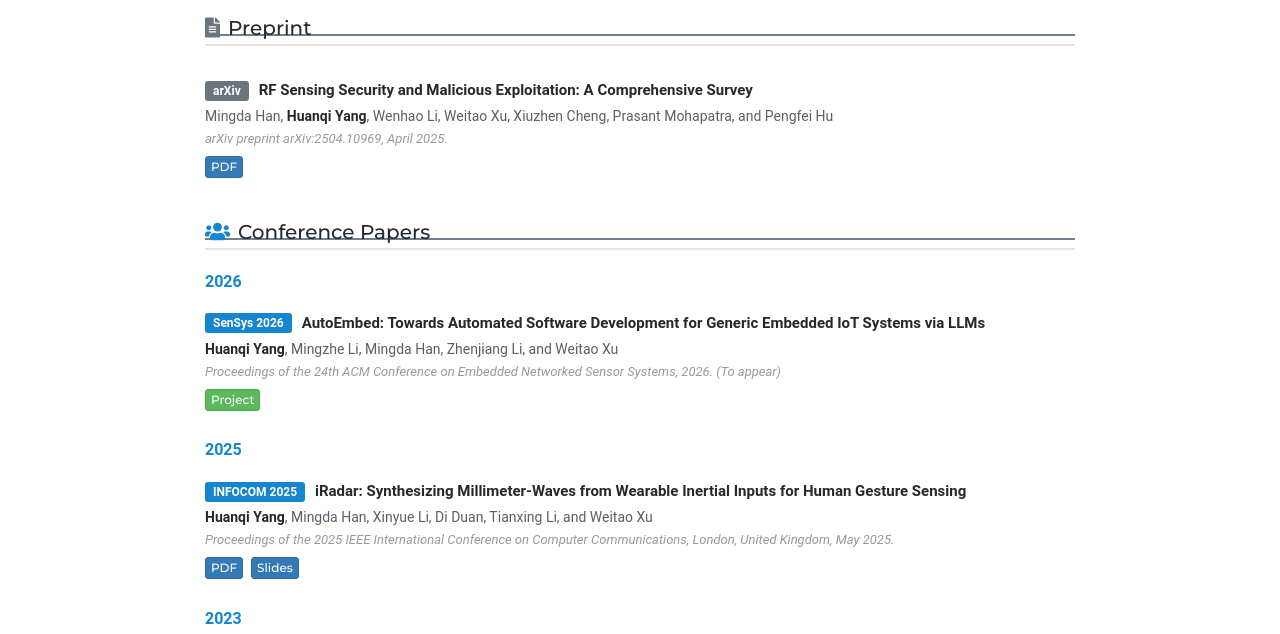
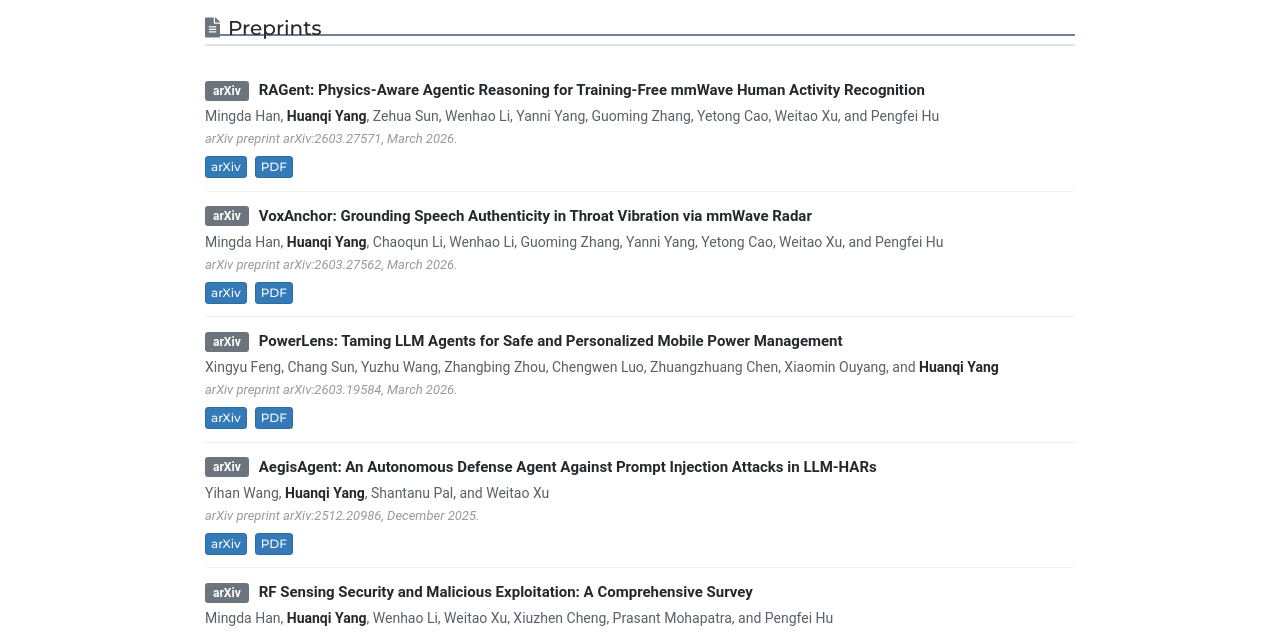
Before and after one commit to wwes7/wwes7.github.io, a plain HTML site: page research.html in a window 1280 px wide. Shown: the part 272-906 px from the top of the page. Drawn offline with nearby package versions, Linux system fonts and the light colour scheme; a script that the page names is missing; some icons are missing.

Commit message:
Update publications and AutoSys organization details

```diff
--- a/js/main.js
+++ b/js/main.js
@@ -28,11 +28,13 @@ $(document).ready(function() {
 
 
   var details = document.getElementById('details');
-var summary = document.getElementById('summary');
+  var summary = document.getElementById('summary');
 
-details.addEventListener('toggle', function() {
-  summary.textContent = details.open ? "Less ▲" : "More ▼";
-});
+  if (details && summary) {
+    details.addEventListener('toggle', function() {
+      summary.textContent = details.open ? "Less ▲" : "More ▼";
+    });
+  }
   // tooltips function
   $(function() {
     $('[data-toggle="tooltip"]').tooltip()
--- a/research.html
+++ b/research.html
@@ -184,7 +184,59 @@
         <!-- PREPRINT -->
         <!-- ============================================================ -->
         <div class="pub-section">
-          <h3><i class="fas fa-file-alt" style="color:#6c757d; margin-right:8px;"></i>Preprint</h3>
+          <h3><i class="fas fa-file-alt" style="color:#6c757d; margin-right:8px;"></i>Preprints</h3>
+
+          <div class="pub-item">
+            <span class="pub-venue pub-venue-preprint">arXiv</span>
+            <span class="pub-title">RAGent: Physics-Aware Agentic Reasoning for Training-Free mmWave Human Activity Recognition</span>
+            <div class="pub-authors">
+              Mingda Han, <b>Huanqi Yang</b>, Zehua Sun, Wenhao Li, Yanni Yang, Guoming Zhang, Yetong Cao, Weitao Xu, and Pengfei Hu
+            </div>
+            <div class="pub-info">arXiv preprint arXiv:2603.27571, March 2026.</div>
+            <div class="pub-links">
+              <a href="https://arxiv.org/abs/2603.27571" class="btn btn-primary btn-xs"><font color="white">arXiv</font></a>
+              <a href="https://arxiv.org/pdf/2603.27571" class="btn btn-primary btn-xs"><font color="white">PDF</font></a>
+            </div>
+          </div>
+
+          <div class="pub-item">
+            <span class="pub-venue pub-venue-preprint">arXiv</span>
+            <span class="pub-title">VoxAnchor: Grounding Speech Authenticity in Throat Vibration via mmWave Radar</span>
+            <div class="pub-authors">
+              Mingda Han, <b>Huanqi Yang</b>, Chaoqun Li, Wenhao Li, Guoming Zhang, Yanni Yang, Yetong Cao, Weitao Xu, and Pengfei Hu
+            </div>
+            <div class="pub-info">arXiv preprint arXiv:2603.27562, March 2026.</div>
+            <div class="pub-links">
+              <a href="https://arxiv.org/abs/2603.27562" class="btn btn-primary btn-xs"><font color="white">arXiv</font></a>
+              <a href="https://arxiv.org/pdf/2603.27562" class="btn btn-primary btn-xs"><font color="white">PDF</font></a>
+            </div>
+          </div>
+
+          <div class="pub-item">
+            <span class="pub-venue pub-venue-preprint">arXiv</span>
+            <span class="pub-title">PowerLens: Taming LLM Agents for Safe and Personalized Mobile Power Management</span>
+            <div class="pub-authors">
+              Xingyu Feng, Chang Sun, Yuzhu Wang, Zhangbing Zhou, Chengwen Luo, Zhuangzhuang Chen, Xiaomin Ouyang, and <b>Huanqi Yang</b>
+            </div>
+            <div class="pub-info">arXiv preprint arXiv:2603.19584, March 2026.</div>
+            <div class="pub-links">
+              <a href="https://arxiv.org/abs/2603.19584" class="btn btn-primary btn-xs"><font color="white">arXiv</font></a>
+              <a href="https://arxiv.org/pdf/2603.19584" class="btn btn-primary btn-xs"><font color="white">PDF</font></a>
+            </div>
+          </div>
+
+          <div class="pub-item">
+            <span class="pub-venue pub-venue-preprint">arXiv</span>
+            <span class="pub-title">AegisAgent: An Autonomous Defense Agent Against Prompt Injection Attacks in LLM-HARs</span>
+            <div class="pub-authors">
+              Yihan Wang, <b>Huanqi Yang</b>, Shantanu Pal, and Weitao Xu
+            </div>
+            <div class="pub-info">arXiv preprint arXiv:2512.20986, December 2025.</div>
+            <div class="pub-links">
+              <a href="https://arxiv.org/abs/2512.20986" class="btn btn-primary btn-xs"><font color="white">arXiv</font></a>
+              <a href="https://arxiv.org/pdf/2512.20986" class="btn btn-primary btn-xs"><font color="white">PDF</font></a>
+            </div>
+          </div>
 
           <div class="pub-item">
             <span class="pub-venue pub-venue-preprint">arXiv</span>
@@ -212,13 +264,15 @@
 
             <div class="pub-item">
               <span class="pub-venue">SenSys 2026</span>
-              <span class="pub-title">AutoEmbed: Towards Automated Software Development for Generic Embedded IoT Systems via LLMs</span>
+              <span class="pub-title">AutoEmbed: LLM-driven Automated Software Development for Generic Embedded IoT Systems</span>
               <div class="pub-authors">
                 <b>Huanqi Yang</b>, Mingzhe Li, Mingda Han, Zhenjiang Li, and Weitao Xu
               </div>
-              <div class="pub-info">Proceedings of the 24th ACM Conference on Embedded Networked Sensor Systems, 2026. <em>(To appear)</em></div>
+              <div class="pub-info">Proceedings of the 2026 ACM/IEEE International Conference on Embedded Artificial Intelligence and Sensing Systems (SenSys), pp. 362&ndash;376, May 2026.</div>
               <div class="pub-links">
+                <a href="https://doi.org/10.1145/3774906.3800466" class="btn btn-primary btn-xs"><font color="white">Paper</font></a>
                 <a href="https://autoembed.github.io/" class="btn btn-success btn-xs"><font color="white">Project</font></a>
+                <span class="__dimensions_badge_embed__" data-doi="10.1145/3774906.3800466" data-hide-zero-citations="true" data-style="small_rectangle"></span>
               </div>
             </div>
           </div>
@@ -348,8 +402,10 @@
             <div class="pub-authors">
               Xingyu Feng, <b>Huanqi Yang*</b>, Zhuangzhuang Chen, Chengwen Luo, Yuzhu Wang, Zhangbing Zhou, Weitao Xu, and Victor C.M. Leung
             </div>
-            <div class="pub-info">IEEE Transactions on Mobile Computing, 2026.</div>
+            <div class="pub-info">IEEE Transactions on Mobile Computing, advance online publication, March 26, 2026.</div>
             <div class="pub-links">
+              <a href="https://doi.org/10.1109/TMC.2026.3676689" class="btn btn-primary btn-xs"><font color="white">Paper</font></a>
+              <span class="__dimensions_badge_embed__" data-doi="10.1109/TMC.2026.3676689" data-hide-zero-citations="true" data-style="small_rectangle"></span>
             </div>
           </div>
 
@@ -359,8 +415,10 @@
             <div class="pub-authors">
               Mingda Han, <b>Huanqi Yang</b>, Yanni Yang, Guoming Zhang, Yetong Cao, Weitao Xu, Xiuzhen Cheng, and Pengfei Hu
             </div>
-            <div class="pub-info">IEEE Transactions on Mobile Computing, 2026.</div>
+            <div class="pub-info">IEEE Transactions on Mobile Computing, advance online publication, February 23, 2026.</div>
             <div class="pub-links">
+              <a href="https://doi.org/10.1109/TMC.2026.3666887" class="btn btn-primary btn-xs"><font color="white">Paper</font></a>
+              <span class="__dimensions_badge_embed__" data-doi="10.1109/TMC.2026.3666887" data-hide-zero-citations="true" data-style="small_rectangle"></span>
             </div>
           </div>
 
@@ -370,7 +428,7 @@
             <div class="pub-authors">
               <b>Huanqi Yang</b>, Zehua Sun, Hongbo Liu, Xianjin Xia, Yu Zhang, Tao Gu, Gerhard Hancke, and Weitao Xu
             </div>
-            <div class="pub-info">IEEE Transactions on Mobile Computing, Early Access, July 2025.</div>
+            <div class="pub-info">IEEE Transactions on Mobile Computing, vol. 25, no. 1, pp. 84&ndash;101, January 2026.</div>
             <div class="pub-links">
               <a href="https://ieeexplore.ieee.org/document/11087630" class="btn btn-primary btn-xs"><font color="white">PDF</font></a>
               <span class="__dimensions_badge_embed__" data-doi="10.1109/TMC.2025.3591298" data-hide-zero-citations="true" data-style="small_rectangle"></span>
```
Also changed, not shown: index.html (+30 -14 lines).
